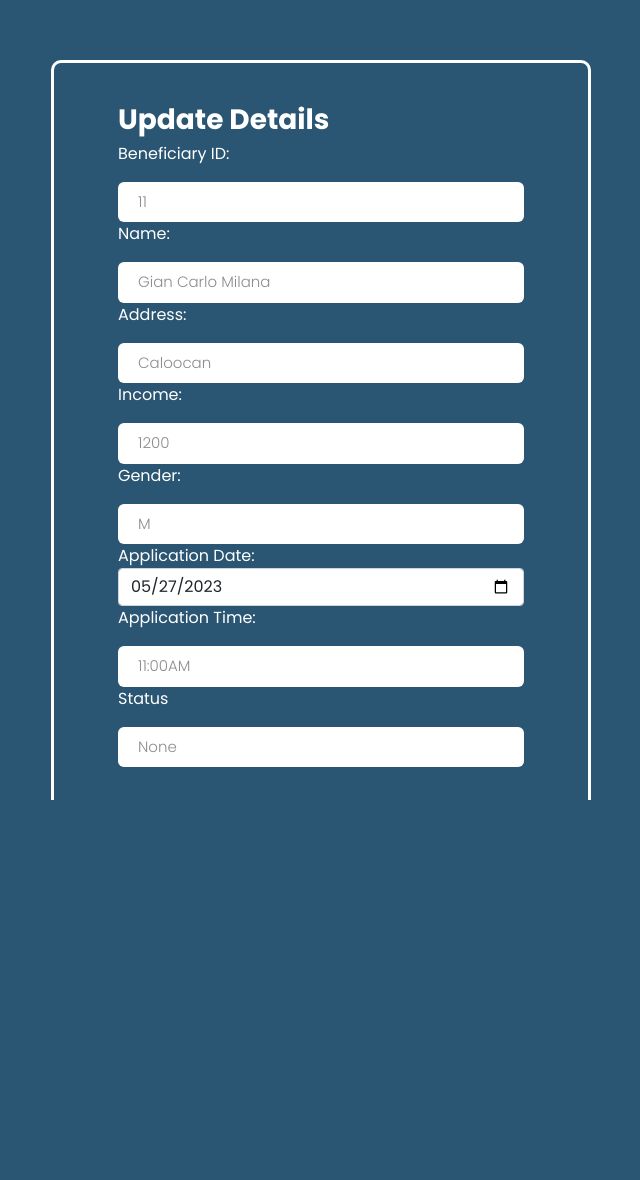
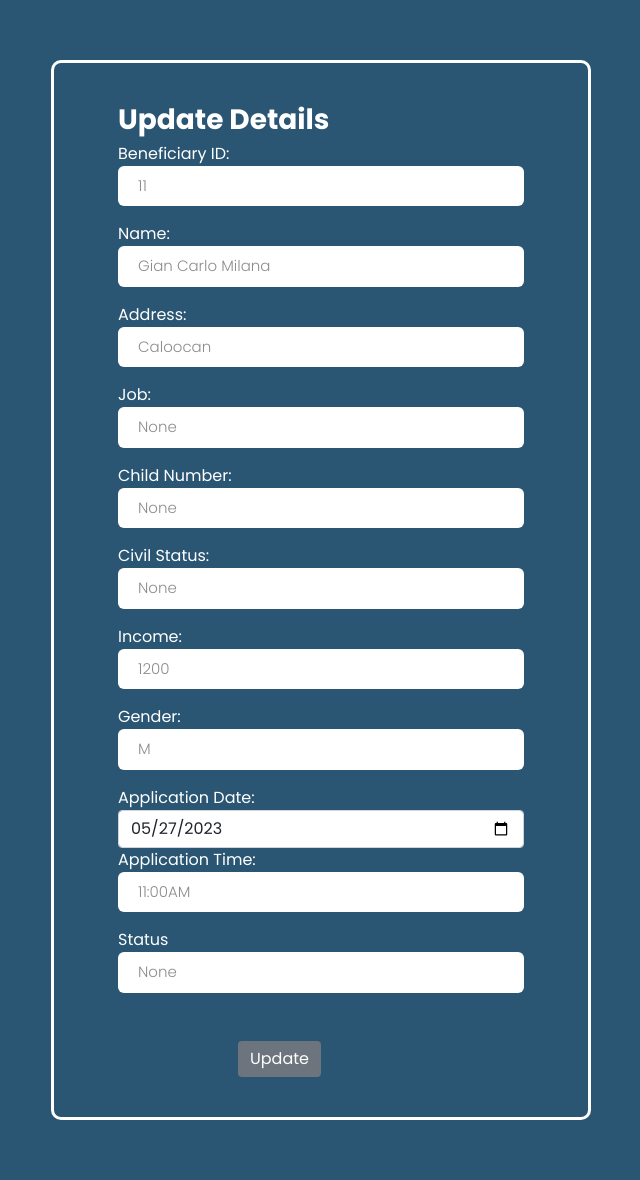
Before and after one commit to gnmlna/CRUD-django, a Django app: page /update/11 in a window 1280 px wide. Shown: the whole page, without its empty margins (319-959 px from the left). Before the commit the page ends 800 px from the top, so only its background shows below. Run offline with Django 4.2, Linux system fonts and the light colour scheme; data comes from the database, SQL or seed files in the repository; both versions use the stored data as it was after the commit.

Commit message:
added new form fields(job, child number, civil status, image upload)

```diff
--- a/myapp/forms.py
+++ b/myapp/forms.py
@@ -5,12 +5,16 @@
 
     class Meta:
         model = Applicant
-        fields = ['name', 'address', 'income', 'gender', 'appdate', 'apptime','status']
+        fields = ['name', 'address','job', 'income', 'childNumber','civilStatus', 'gender', 'appdate', 'apptime','status']
         widgets = {
 
             'name': forms.TextInput(attrs={'class': 'form-control'}),
             'address': forms.TextInput(attrs={'class': 'form-control'}),
+            'job': forms.TextInput(attrs={'class': 'form-control'}),
             'income': forms.TextInput(attrs={'class': 'form-control'}),
+            'childNumber': forms.TextInput(attrs={'class': 'form-control'}),
+            'civilStatus': forms.Select(attrs={'class': 'form-check'},
+                                        choices=Applicant.CIVIL_STATUS),
             'gender': forms.Select(attrs={'class': 'form-check'},
                                     choices=Applicant.GENDER_CHOICES),
             'appdate': forms.TextInput(attrs={'class': 'form-control'}),
--- a/myapp/models.py
+++ b/myapp/models.py
@@ -20,16 +20,25 @@
         ('5:00PM', '5:00PM'),
     )
 
+    CIVIL_STATUS = (
+        ('Single', 'Single'),
+        ('Married', 'Married'),
+        ('Divorced', 'Divorced'),
+        ('Separated', 'Separated'),
+        ('Widowed', 'Widowed'),
+        ('Never Married', 'Never Married'),
 
-    # STATUS_CHOICES = (
-    #     ('PENDING', 'Pending'),
-    #     ('APPROVED', 'Approved'),
-    #     ('REJECTED', 'Rejected')
-    # )
+
+    )
+
+
 
     name = models.CharField(max_length=250)
     address = models.CharField(max_length=250)
+    job = models.CharField(max_length=250, null=True)
     income = models.CharField(max_length=200)
+    childNumber = models.CharField(max_length=200, null=True)
+    civilStatus = models.CharField(max_length=200, null=True)
     gender = models.CharField(max_length=5, choices=GENDER_CHOICES)
     appdate = models.CharField(max_length=20)
     apptime = models.CharField(max_length=20, choices=TIME_CHOICES)
--- a/myapp/templates/base.html
+++ b/myapp/templates/base.html
@@ -27,7 +27,7 @@
      -moz-background-size: cover;
      -o-background-size: cover;
      background-size: cover;
-     overflow: hidden;
+
  }
 
  .form-items {
@@ -194,6 +194,8 @@
       color: #454545
     }
 
+
+
     </style>
 </head>
 <body>
--- a/myapp/templates/edit.html
+++ b/myapp/templates/edit.html
@@ -23,7 +23,7 @@
 html, body {
     height: 100%;
     background-color: #2a5673;
-    overflow: hidden;
+
 }
 
 
@@ -104,7 +104,7 @@
     color: #8D8D8D;
     -webkit-transition: all 0.3s ease;
     transition: all 0.3s ease;
-    margin-top: 16px;
+    margin-bottom: 16px;
 }
 
 
@@ -201,6 +201,21 @@
                                 </div>
 
                                 <div class="col-md-12">
+                                    <label>Job:</label>
+                                    <input type="text" class="form-control" name="job" id="job" required maxlength="15" value="{{ applicant.job }}" />
+                                </div>
+
+                                <div class="col-md-12">
+                                    <label>Child Number:</label>
+                                    <input type="text" class="form-control" name="childNumber" id="childNumber" required maxlength="15" value="{{ applicant.childNumber }}" />
+                                </div>
+
+                                <div class="col-md-12">
+                                    <label>Civil Status:</label>
+                                    <input type="text" class="form-control" name="civilStatus" id="civilStatus" required maxlength="15" value="{{ applicant.civilStatus }}" />
+                                </div>
+
+                                <div class="col-md-12">
                                     <label>Income:</label>
                                     <input type="text" class="form-control" name="income" id="income" required maxlength="15" value="{{ applicant.income }}" />
                                 </div>
```
Also changed, not shown: myapp/templates/index.html (+15 -0 lines), myapp/templates/show.html (+7 -0 lines), db.sqlite3, myapp/migrations/0021_applicant_childnumber_applicant_civilstatus_and_more.py (added).
